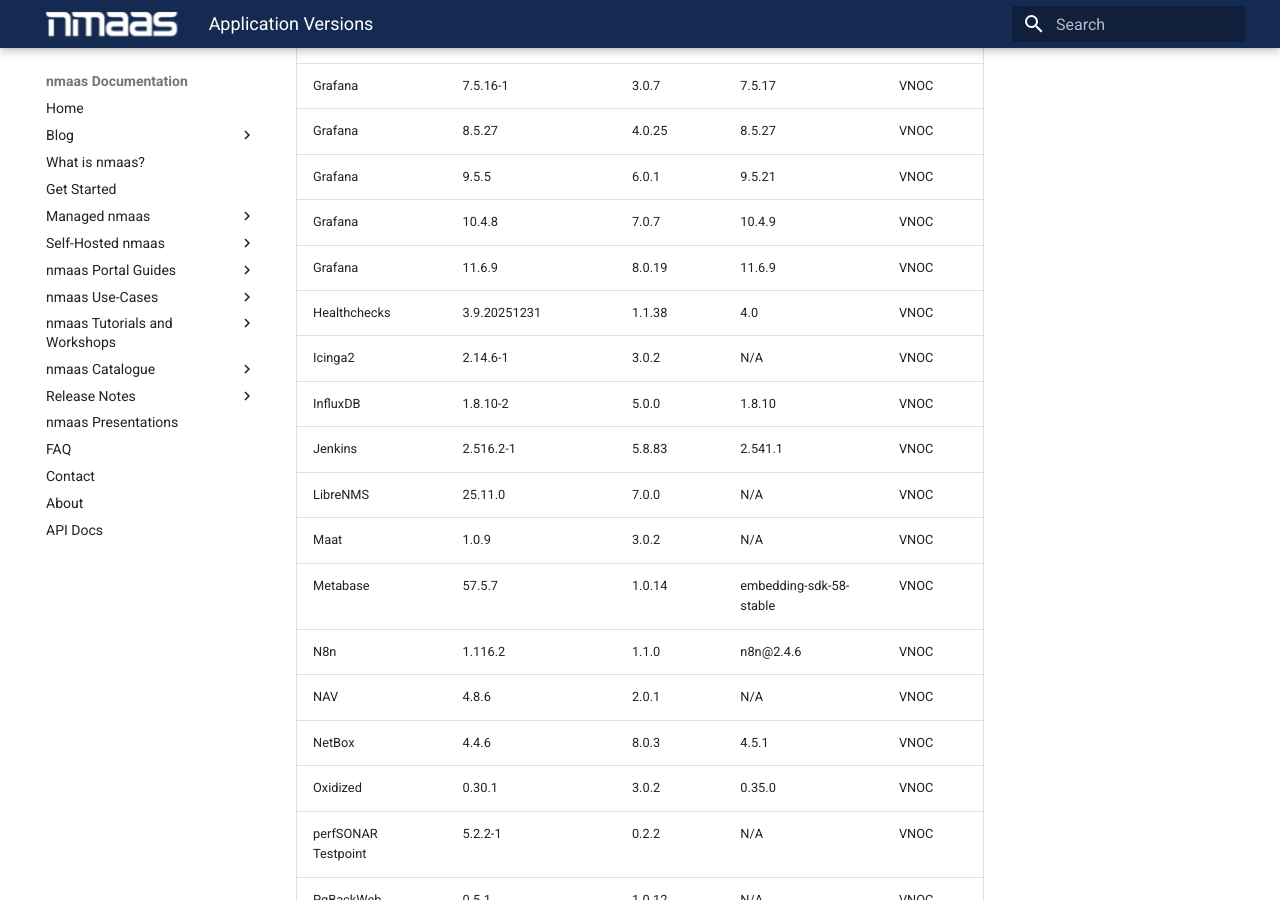
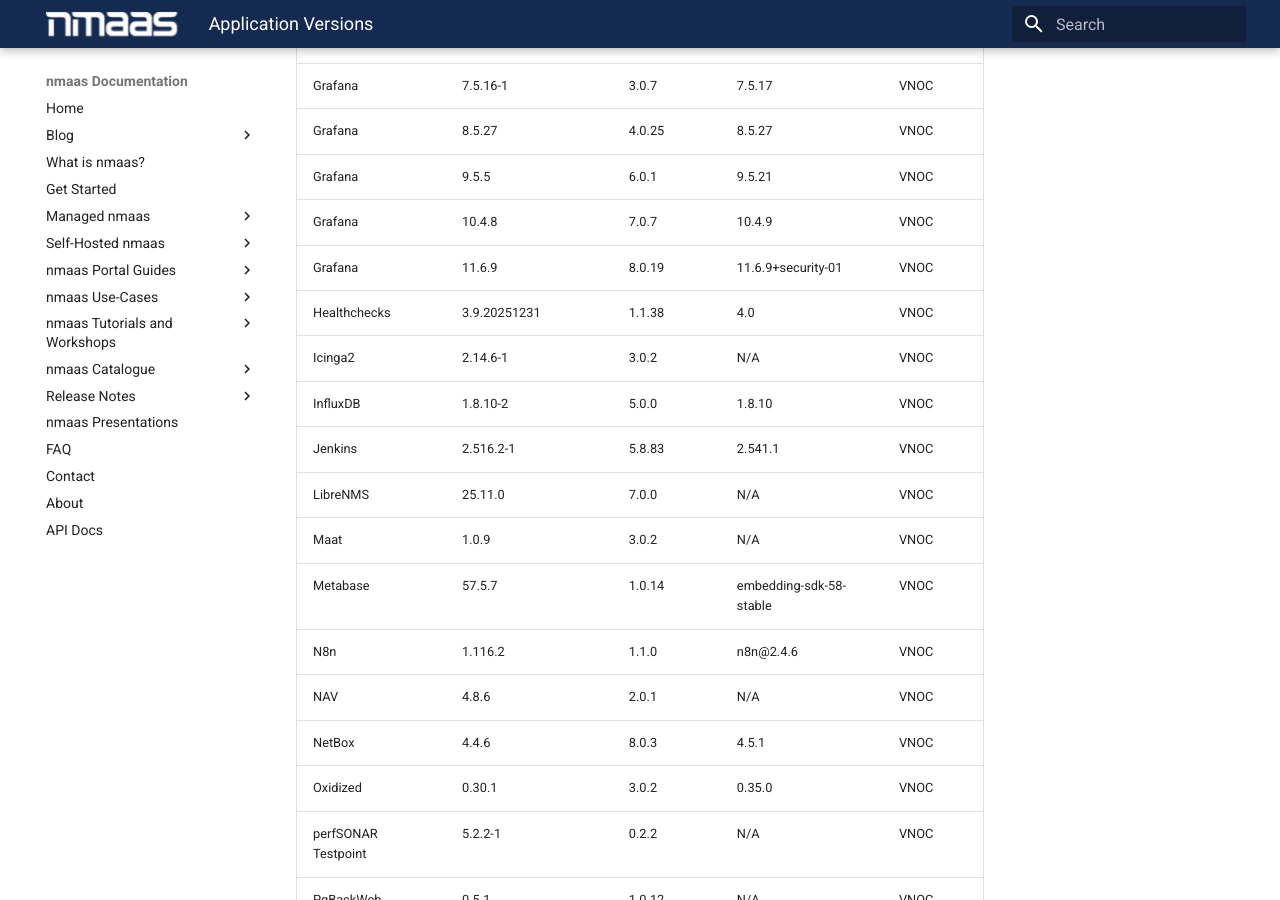
Before and after one commit to nmaas-platform/nmaas-docs, an MkDocs documentation site: the page built from docs/nmaas-applications/application-versions.md, in a window 1280 px wide and 900 px high, scrolled down 799 px. Built offline with MkDocs 1.6.1 and Material for MkDocs 9.7.7, drawn with Linux system fonts in a browser that asks for light colours.

Commit message:
Automated update of application versions list

```diff
--- a/docs/nmaas-applications/application-versions.md
+++ b/docs/nmaas-applications/application-versions.md
@@ -19,7 +19,7 @@
     |      Grafana      |          8.5.27          |    4.0.25   |         8.5.27        |  VNOC  |
     |      Grafana      |           9.5.5          |    6.0.1    |         9.5.21        |  VNOC  |
     |      Grafana      |          10.4.8          |    7.0.7    |         10.4.9        |  VNOC  |
-    |      Grafana      |          11.6.9          |    8.0.19   |         11.6.9        |  VNOC  |
+    |      Grafana      |          11.6.9          |    8.0.19   |   11.6.9+security-01  |  VNOC  |
     |    Healthchecks   |       3.9.20251231       |    1.1.38   |          4.0          |  VNOC  |
     |      Icinga2      |         2.14.6-1         |    3.0.2    |          N/A          |  VNOC  |
     |      InfluxDB     |         1.8.10-2         |    5.0.0    |         1.8.10        |  VNOC  |
@@ -62,7 +62,7 @@
     |           Grafana          |     6.5.2     |    2.0.1    |         6.7.6         |  VLAB  |
     |           Grafana          |     7.2.0     |    2.0.1    |         7.5.17        |  VLAB  |
     |           Grafana          |   10.4.19-1   |   7.0.13-1  |         10.4.9        |  VLAB  |
-    |           Grafana          |    11.6.9-1   |   8.0.19-1  |         11.6.9        |  VLAB  |
+    |           Grafana          |    11.6.9-1   |   8.0.19-1  |   11.6.9+security-01  |  VLAB  |
     |        Healthchecks        |3.13.20260119-1|   1.1.54-1  |          4.0          |  VLAB  |
     |           Icinga2          |     2.11.4    |    2.0.1    |          N/A          |  VLAB  |
     |          InfluxDB          |     1.7.10    |    4.4.8    |         1.8.10        |  VLAB  |
```
